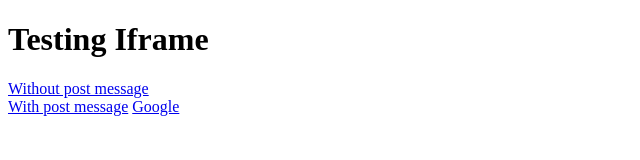
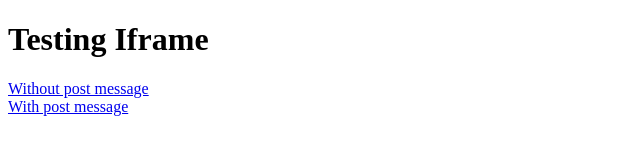
Before and after one commit to amir0432/IframeTest, a plain HTML site: page index.html in a window 1280 px wide. Shown: the full height of the page, 0-640 px from the left. Drawn offline with nearby package versions, Linux system fonts and the light colour scheme.

Commit message:
Update index.html

```diff
--- a/index.html
+++ b/index.html
@@ -8,7 +8,7 @@
     <h1>Testing Iframe</h1>
 	<a href="https://amir0432.github.io/Simon/">Without post message</a></br>
     <a href="https://amir0432.github.io/IframeWithoutPost/">With post message</a>
-	<a href="https://www.google.com/">Google</a>
+
 <script src="https://ajax.googleapis.com/ajax/libs/jquery/3.4.1/jquery.min.js"></script>
 <script src="https://maxcdn.bootstrapcdn.com/bootstrap/3.4.1/js/bootstrap.min.js"></script>
 	<script src="master.js"></script>
```
